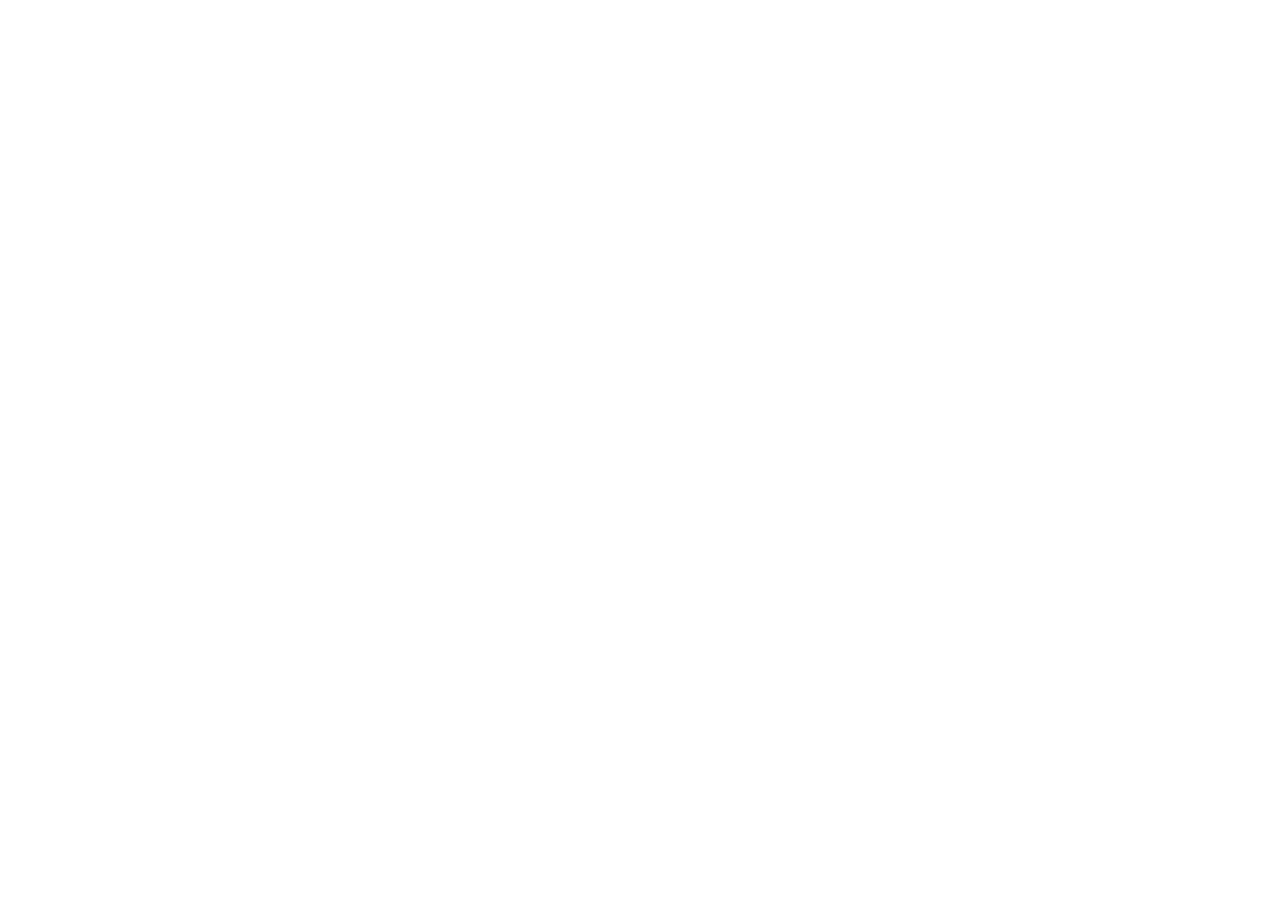
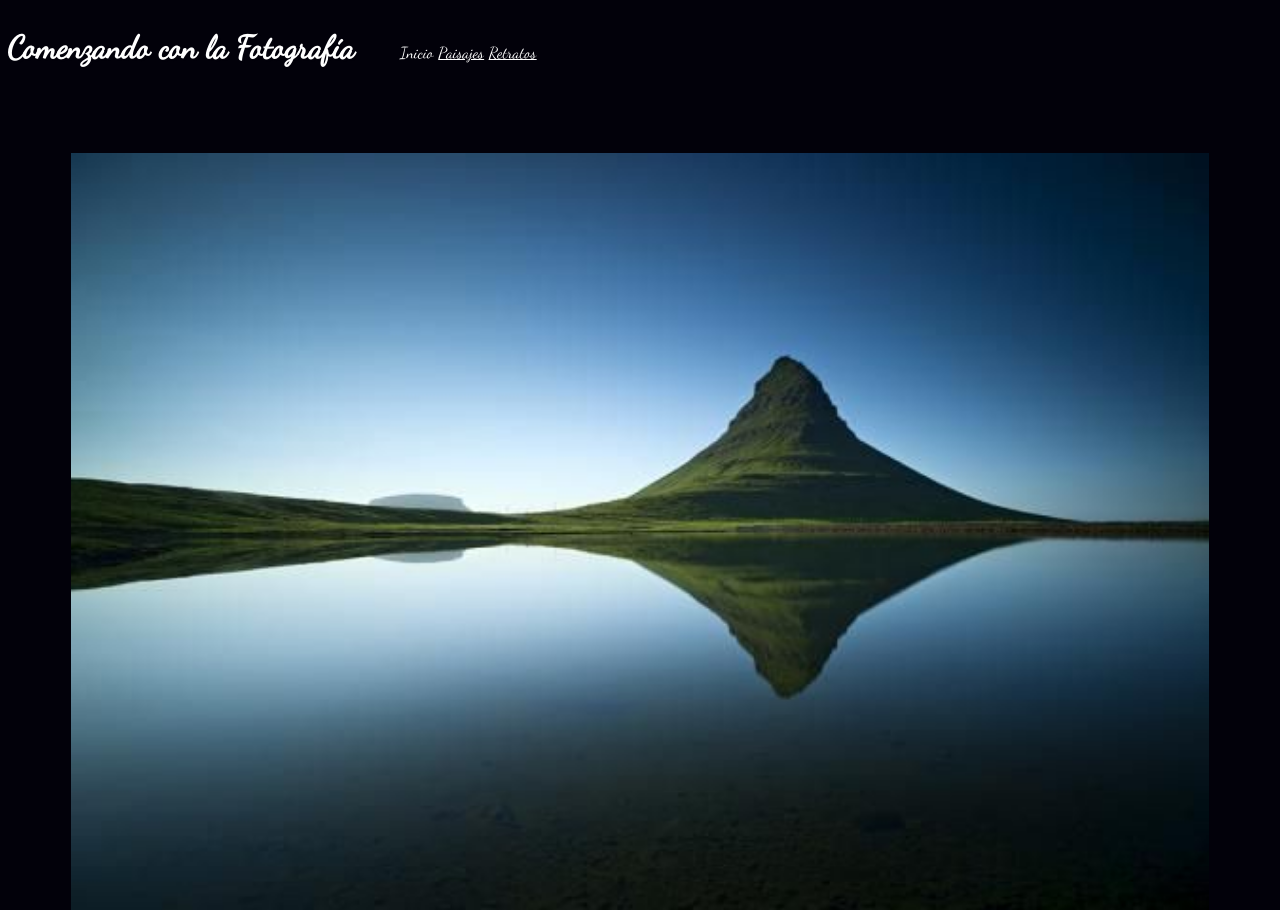
Before and after one commit to DanielMarcano/CSSYDisenoWebResponsive_Daniel_Marcano, a plain HTML site: page index.html in a window 1280 px wide. Shown: the top 910 px of the page. Before the commit the page ends 800 px from the top, so only its background shows below. Drawn offline with Linux system fonts and the light colour scheme.

Commit message:
Agregué el header, y las tres imágenes al html. También le añadí los primeros estilos

```diff
--- a/index.html
+++ b/index.html
@@ -4,11 +4,25 @@
     <meta charset="utf-8">
     <meta name="viewport" content="width=device-width, user-scalable=no">
     <title>Comenzando con la Fotografía</title>
-    <link rel="stylesheet" href="/stylesheets/styles.css">
+    <link rel="stylesheet" href="stylesheets/styles.css">
   </head>
   <body>
+    <div class="contenido">
     <header>
-
+      <h1>Comenzando con la Fotografía</h1>
+      <nav>
+        <ul>
+          <li>Inicio</li>
+          <li><a href="html/paisajes.html">Paisajes</a></li>
+          <li><a href="html/retratos.html">Retratos</a></li>
+        </ul>
+      </nav>
     </header>
+    <section>
+      <img src="images/IcelandLandscape.jpg" alt="The picture of a landscape in Iceland" width="90%">
+      <img src="images/ManPortrait.jpg" alt="The portrait of a man" width="50%">
+      <img src="images/Landscape.jpg" alt="The picture of a landscape" width="50%">
+    </section>
+  </div>
   </body>
 </html>
--- a/stylesheets/styles.css
+++ b/stylesheets/styles.css
@@ -2,5 +2,36 @@
 
 @font-face {
   font-family: "Dancing Script";
-  src: url('DancingScript-Regular.otf');
+  src: url('../fonts/DancingScript-Regular.otf');
 }
+
+body {
+  font-family: "Dancing Script", Helvetica, Arial, sans-serif;
+  background-color: #02010a;
+  color: white;
+}
+
+h1 {
+  text-align: left;
+  text-shadow: 2px 2px #02010a;
+  border-radius: 12px;
+}
+
+nav, li, h1 {
+  display: inline-block;
+}
+
+nav ul {
+  list-style: none;
+  vertical-align: center;
+}
+
+nav a {
+  color: white;
+}
+
+img {
+  margin: 5%;
+  background-color: #82c3a6;
+  box-shadow: 2px 2px #02010a;
+}
```
